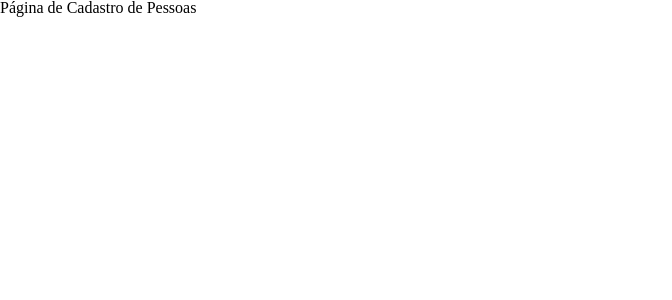
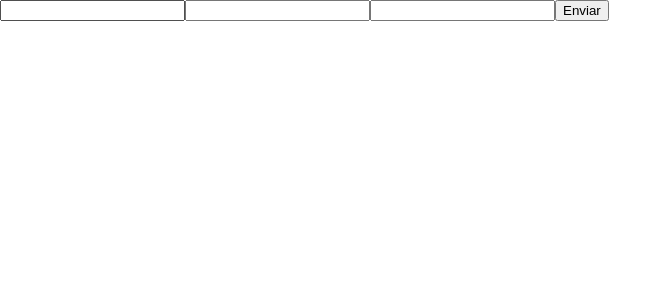
Before and after one commit to Priscila319/projeto-bootcamp, a Next.js app in the folder frontend/: page /pessoas/cadastro in a window 1280 px wide. Shown: the top 300 px of the page, without its empty margins (0-672 px from the left). Built offline with nearby package versions, Linux system fonts and the light colour scheme.

Commit message:
feat: criando um estilo para o sistema e feito um experimento com useForm para substituir componentes

```diff
--- a/frontend/app/globals.css
+++ b/frontend/app/globals.css
@@ -54,3 +54,39 @@ nav {
   flex-direction: column;
   gap: 10px;
 }
+
+/*
+===================================================
+ variáveis do sistema
+===================================================
+*/
+:root {
+	--bg: #0b0f17;
+		--surface: #111827;
+		--surface-2: #0f172a;
+		--text: #e5e7eb;
+		--muted: #9ca3af;
+
+		--primary: #2563eb;
+		--primary-hover: #1d4ed8;
+
+		--border: rgba(255, 255, 255, 0.10);
+		--danger: #ef4444;
+
+		/* layout*/
+		--radius: 12px;
+		--shadow: 0 10px 30px rgba(0, 0, 0, 0.35);
+
+		/* espacamentos */
+		--space-1: 6px;
+		--space-2: 10px;
+		--space-3: 14px;
+		--space-4: 18px;
+		--space-5: 24px;
+
+		/* tipografia */
+		--font-size: 16px;
+		--line-height: 1.4;
+
+		--focus: 0 0 0 3px rgba(37, 99, 235, 0.35);
+}
--- a/frontend/app/pessoas/cadastro/page.js
+++ /dev/null
@@ -1,10 +0,0 @@
-export default async function PageCadastroPessoa(){
-    return (
-        <div>
-            <h1>Página de Cadastro de Pessoas</h1>
-            <form>
-
-            </form>
-        </div>
-    )
-}
--- /dev/null
+++ b/frontend/app/pessoas/cadastro/page.jsx
@@ -0,0 +1,17 @@
+"use client";
+import { useForm } from "react-hook-form";
+
+export default function App() {
+    const { register, handleSubmit } = useForm();
+    const onSubmit = data => console.log(data);
+
+    return (
+        <form onSubmit={handleSubmit(onSubmit)}>
+            <input {...register("firstName", { required: true, maxLength: 20 })} />
+            <input {...register("lastName", { pattern: /^[A-Za-z]+$/i })} />
+            <input type="number" {...register("age", { min: 18, max: 99 })} />
+
+            <button type="submit">Enviar</button>
+        </form>
+    );
+}
--- a/frontend/package.json
+++ b/frontend/package.json
@@ -11,7 +11,8 @@
   "dependencies": {
     "next": "16.1.6",
     "react": "19.2.3",
-    "react-dom": "19.2.3"
+    "react-dom": "19.2.3",
+    "react-hook-form": "^7.71.1"
   },
   "devDependencies": {
     "@tailwindcss/postcss": "^4",
```
Also changed, not shown: frontend/components/cadastro/FormField.jsx (+7 -7 lines), 1 other file (tests, documents, lock files or other folders).
